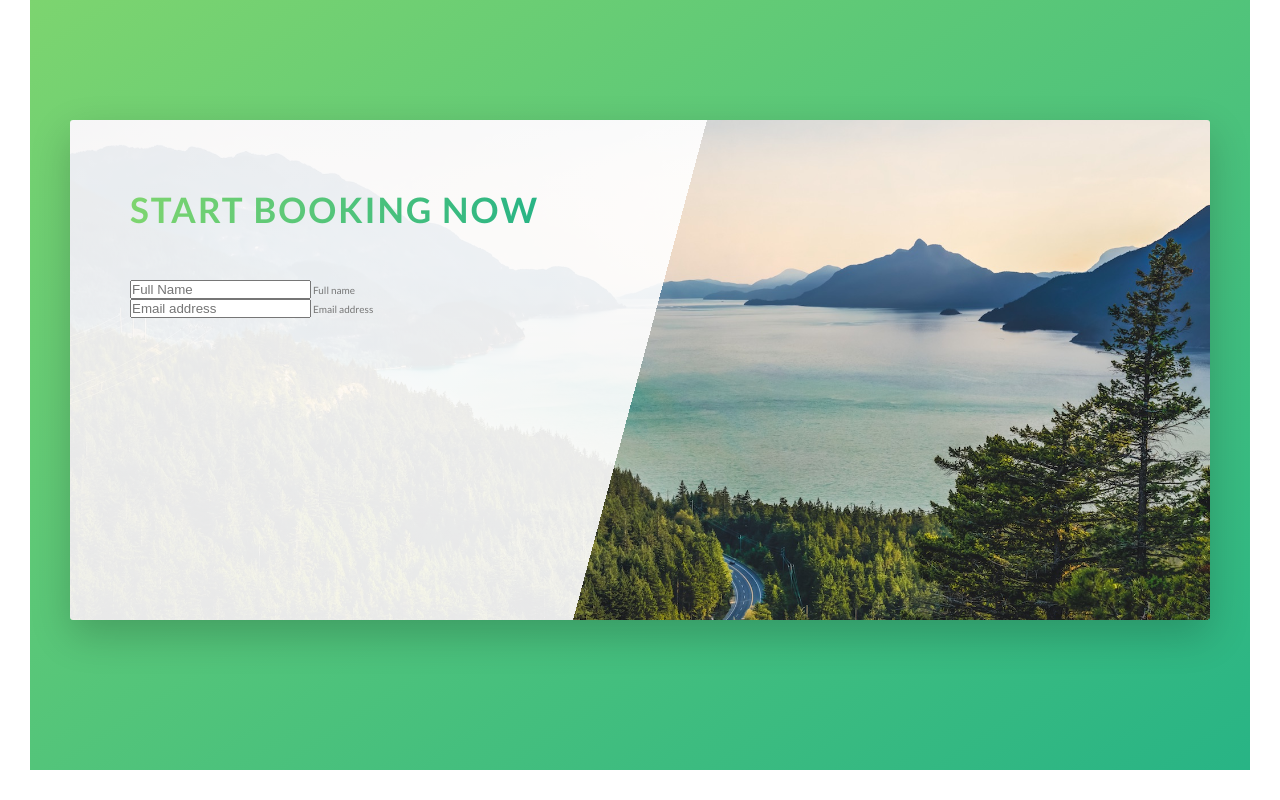
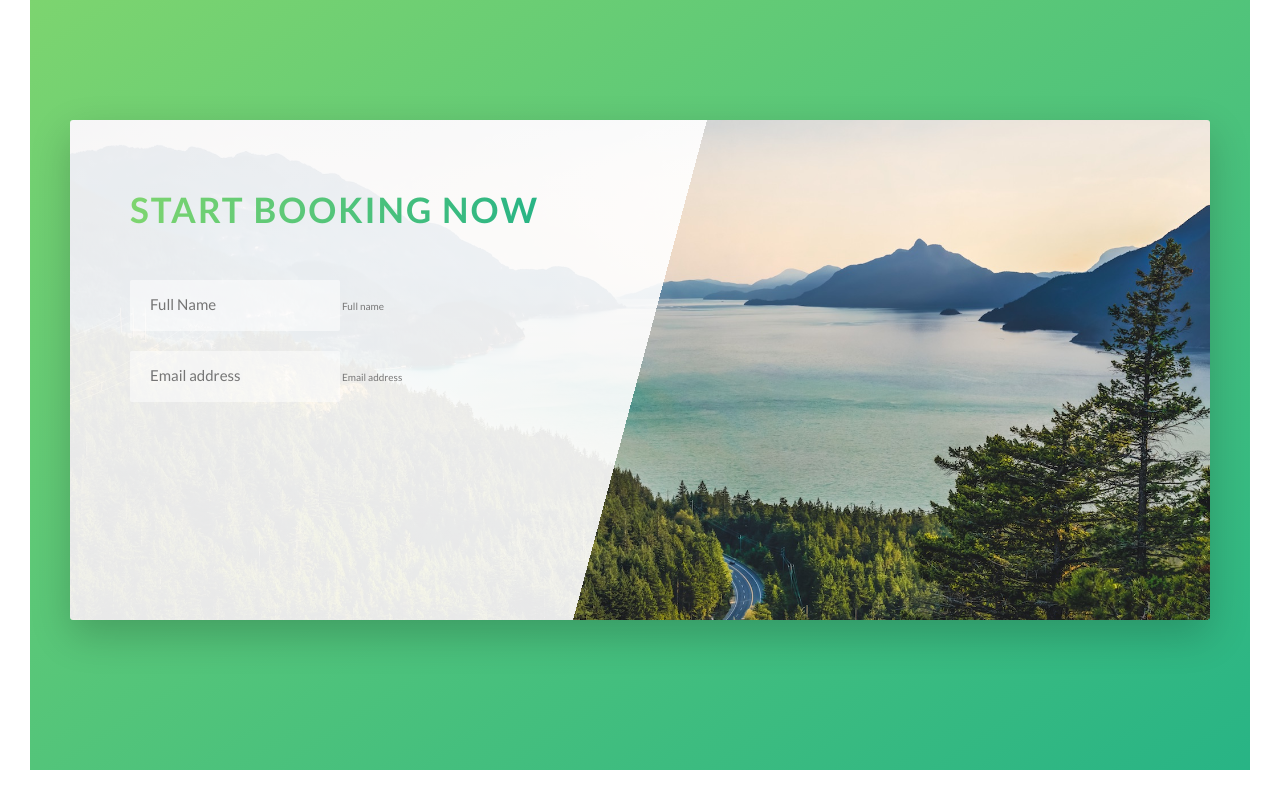
Before and after one commit to pawelpiatekProjects/Natours, a website: page index.html in a window 1280 px wide. Shown: the part 4997-5797 px from the top of the page. Drawn offline with Linux system fonts and the light colour scheme.

Commit message:
added first styles to input in form

```diff
--- /dev/null
+++ b/sass/components/_form.scss
@@ -0,0 +1,28 @@
+.form{
+  &__group:not(:last-child){
+    margin-bottom: 2rem;
+  }
+
+  &__input{
+    font-size: 1.5rem;
+    font-family: inherit;
+    padding: 1.5rem 2rem;
+    border-radius: 2px;
+    background-color: rgba($color-white,.5);
+    border: none;
+    border-bottom: 3px solid transparent;
+
+    &:focus{
+      outline: none;
+      //we shouldn't only remove outline from focus. We should also add some different styles
+      //for people who use browser only with keyboard
+      box-shadow: 0 1rem 2rem rgba($color-black, .1);
+      border-bottom: 3px solid $color-primary;
+    }
+  }
+
+
+  &__label{
+
+  }
+}
--- a/sass/main.scss
+++ b/sass/main.scss
@@ -15,6 +15,7 @@
 @import "components/feature-box";
 @import "components/story";
 @import "components/card";
+@import "components/form";
 
 @import "layout/header";
 @import "layout/grid";
```
Also changed, not shown: css/style.css.
